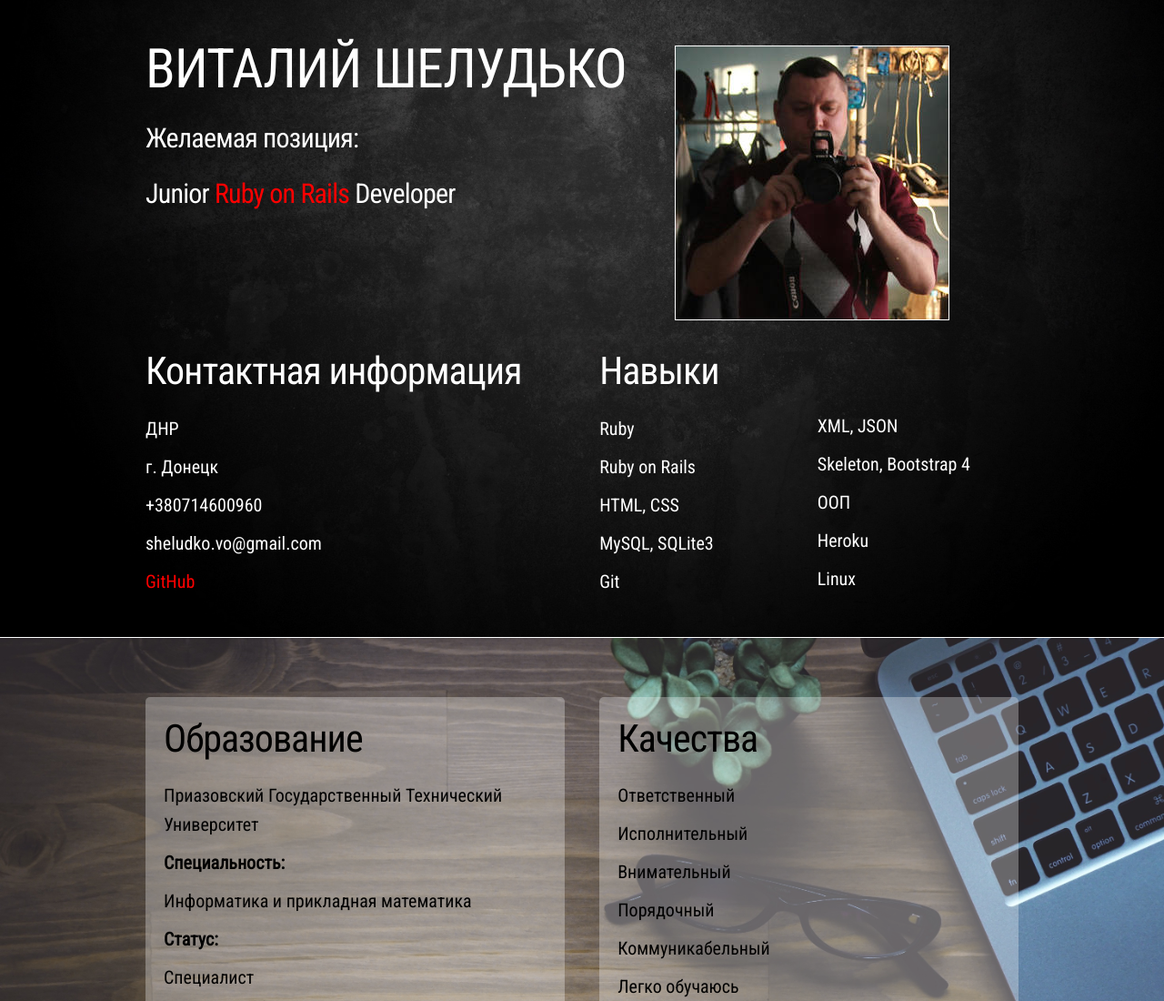
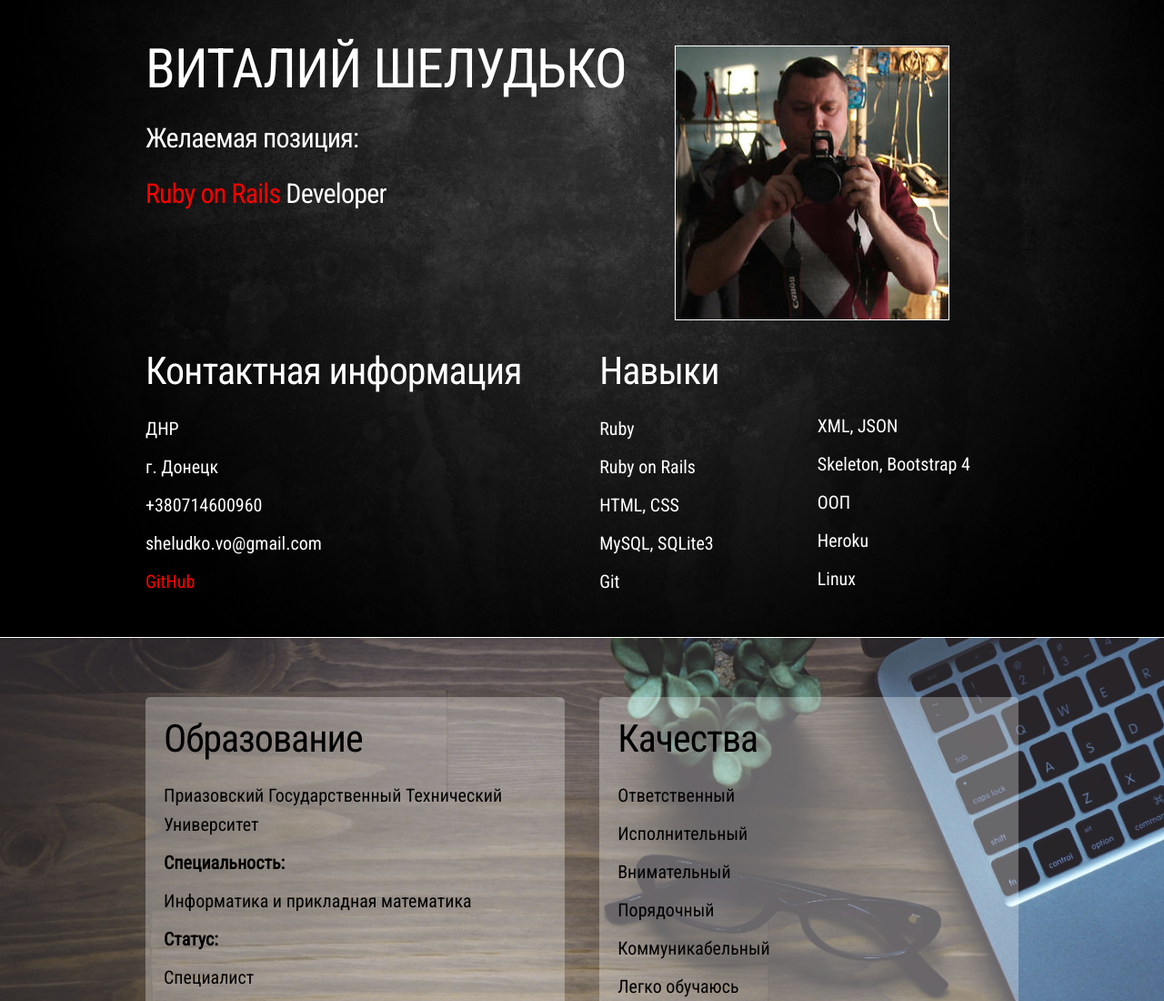
Before and after one commit to stigmat-svo/cv, a plain HTML site: page index.html in a window 1280 px wide. Shown: the top 1100 px of the page at 91% size. Drawn offline with Linux system fonts and the light colour scheme.

Commit message:
final commit

```diff
--- a/index.html
+++ b/index.html
@@ -23,7 +23,7 @@
             <div class="info">
               <h1>Виталий Шелудько</h1>
               <h4>Желаемая позиция:</h4>
-              <h4>Junior <span class="ruby">Ruby on Rails</span> Developer</h4>
+              <h4><span class="ruby">Ruby on Rails</span> Developer</h4>
             </div>
           </div>
           <div class="five columns">
```
